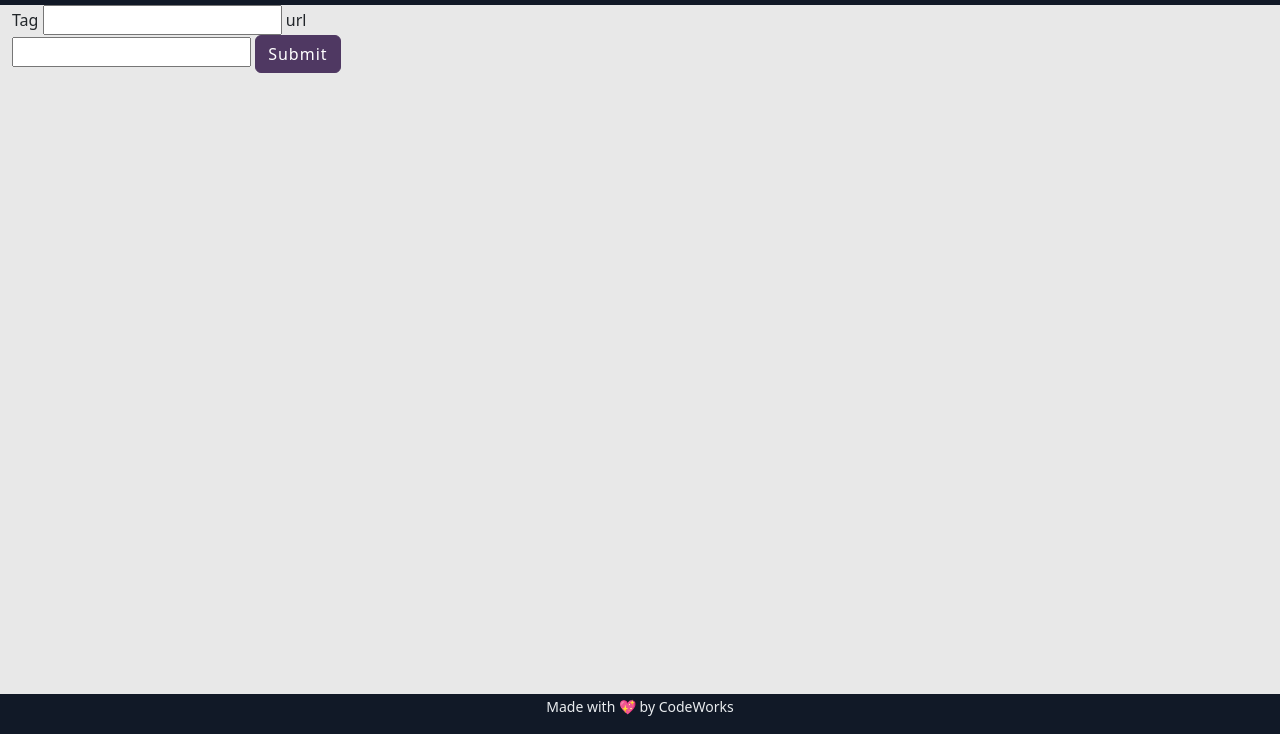
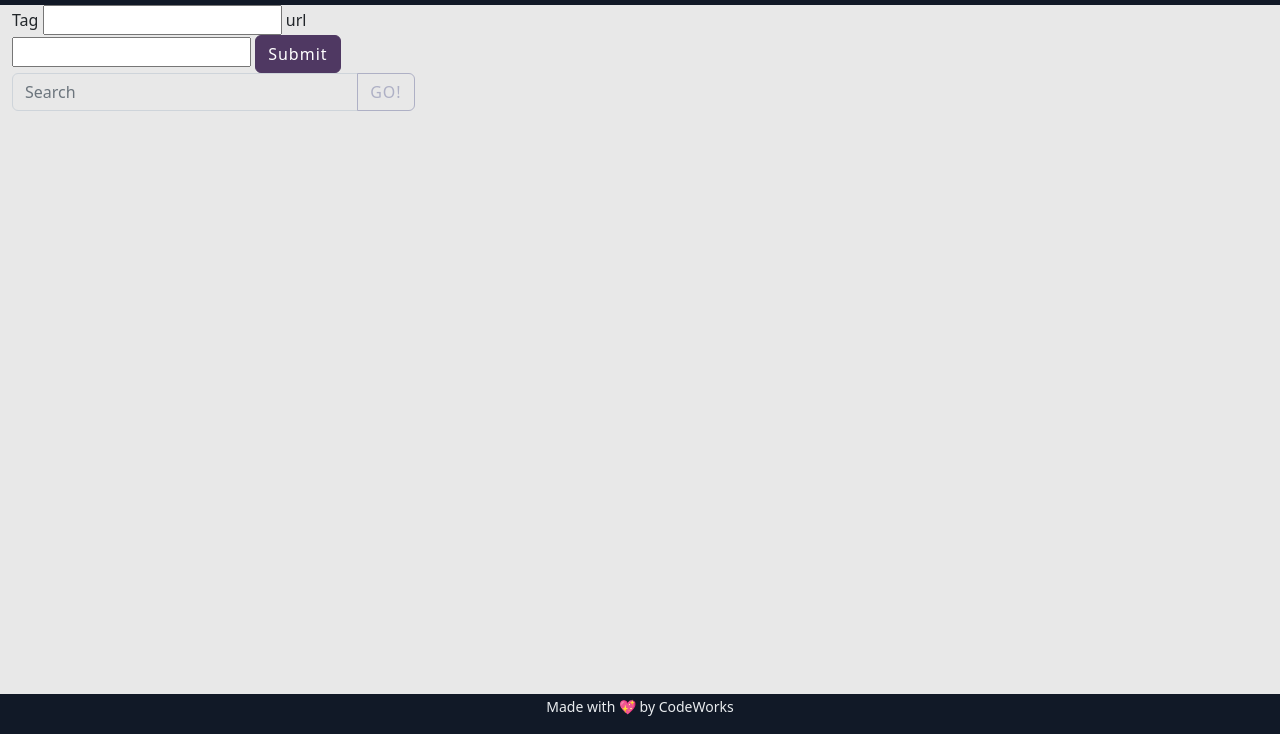
Before and after one commit to smithtaylord/gifted, a website with bundled scripts: page index.html in a window 1280 px wide. Shown: the part 66-800 px from the top of the page. Built offline with nearby package versions, Linux system fonts and the light colour scheme; no server answers; a script that the page names is missing.

Commit message:
done for today

```diff
--- a/index.html
+++ b/index.html
@@ -37,6 +37,13 @@
               <input type="text" id="url" name="url" required>
               <button type="submit" class="btn btn-info">Submit</button>
             </form>
+            <div class="" id="search">
+              <div class="input-group mb-3">
+                <input type="text" class="form-control" placeholder="Search" aria-describedby="button-addon2">
+                <button class="btn btn-outline-secondary" type="button" id="button-addon2">GO!</button>
+              </div>
+
+            </div>
           </div>
         </div>
         <div class="col-8">
```
